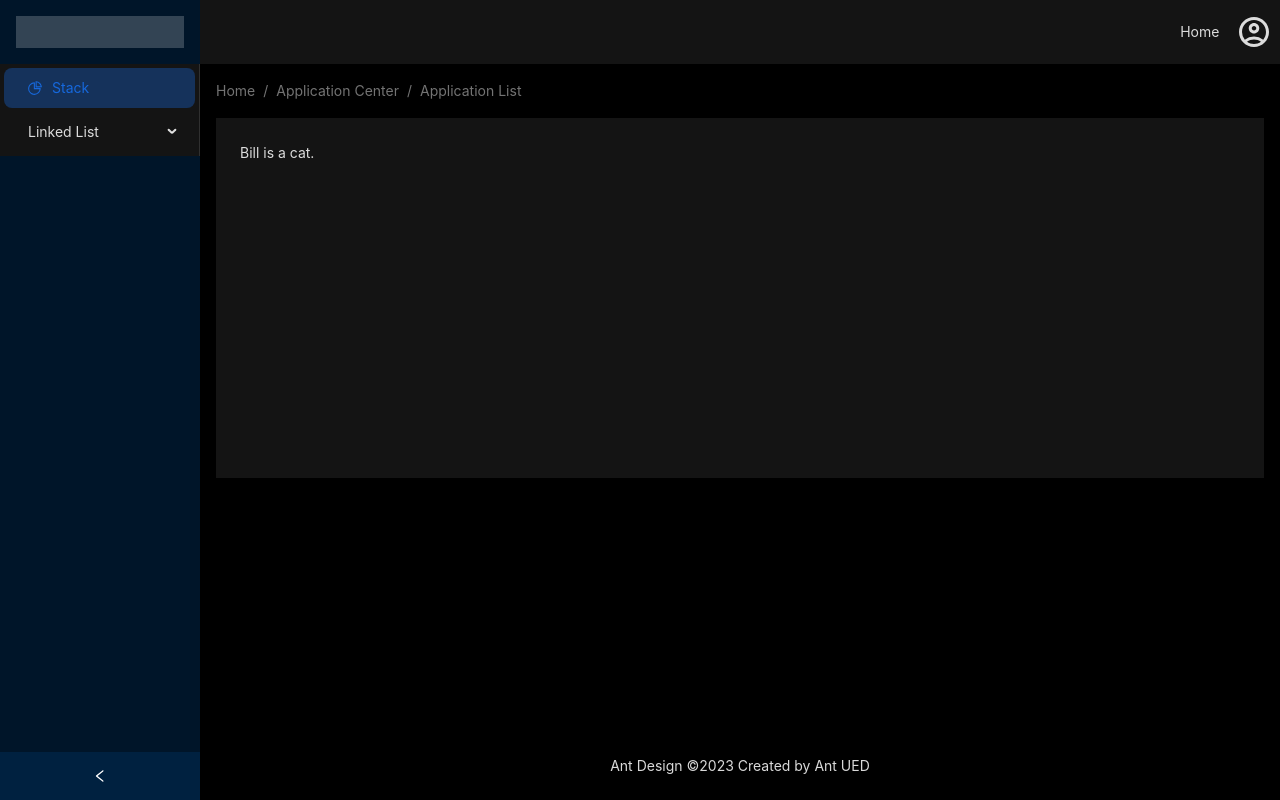
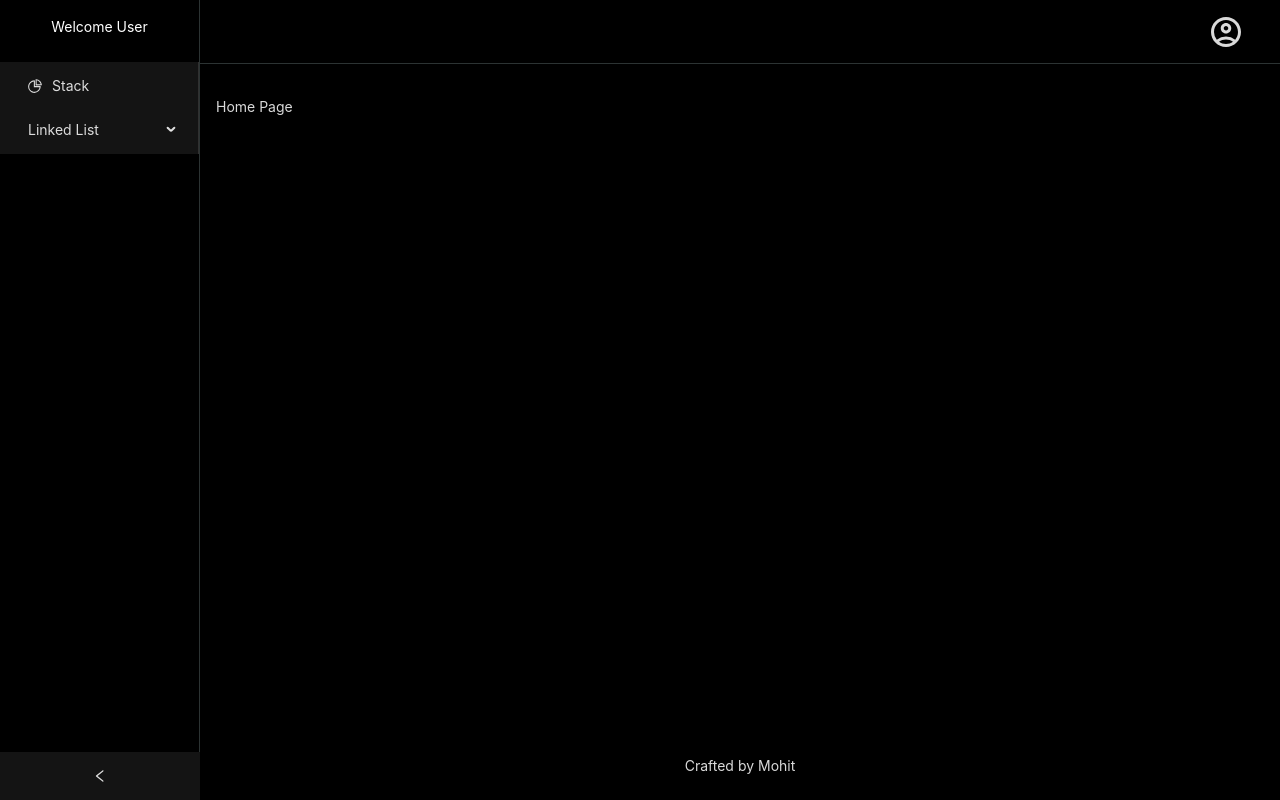
Before and after one commit to mohitgadhavi1/project_catfish, a Next.js app: page / in a window 1280 px wide. Built offline with nearby package versions, Linux system fonts and the light colour scheme.

Commit message:
remove metadata error

```diff
--- a/package.json
+++ b/package.json
@@ -10,6 +10,7 @@
   },
   "dependencies": {
     "@ant-design/icons": "^5.0.1",
+    "@reduxjs/toolkit": "^1.9.3",
     "@types/node": "18.14.6",
     "@types/react": "18.0.28",
     "@types/react-dom": "18.0.11",
@@ -20,6 +21,7 @@
     "react": "18.2.0",
     "react-dom": "18.2.0",
     "react-icons": "^4.8.0",
+    "react-redux": "^8.0.5",
     "typescript": "4.9.5"
   },
   "devDependencies": {
--- a/src/app/layout.jsx
+++ b/src/app/layout.jsx
@@ -6,23 +6,24 @@ import AppHeader from "../component/layout/AppHeader";
 import AppSidebar from "../component/layout/AppSidebar";
 import AppFooter from "../component/layout/AppFooter";
 import AppBreadcrumb from "../component/layout/AppBreadcrumb";
+import { store } from "../../store";
+import { Provider } from "react-redux";
 
 const { Content } = Layout;
 
-export const metadata = {
-	title: "Playground",
-	description: "comming soon",
-};
+// export const metadata = {
+// 	title: "Playground",
+// 	description: "comming soon",
+// };
 
 export default function RootLayout({ children }) {
 	const { defaultAlgorithm, darkAlgorithm } = theme;
 	const [isDarkMode, setIsDarkMode] = useState(true);
-	const handleClick = () => {
-		setIsDarkMode((previousValue) => !previousValue);
-	};
+
 	return (
 		<html lang="en">
-			<body>
+			<Provider store={store}>
+				<body className="dark:text-white dark:bg-[#2C3333]">
 					<ConfigProvider
 						theme={{
 							algorithm: isDarkMode ? darkAlgorithm : defaultAlgorithm,
@@ -49,6 +50,7 @@ export default function RootLayout({ children }) {
 						</Layout>
 					</ConfigProvider>
 				</body>
+			</Provider>
 		</html>
 	);
 }
--- a/src/app/page.jsx
+++ b/src/app/page.jsx
@@ -11,12 +11,11 @@ export default function Home() {
 	return (
 		<div
 			style={{
-				padding: 24,
 				minHeight: 360,
-				background: colorBgContainer,
+				// background: colorBgContainer,
 			}}
 		>
-			Bill is a cat.
+			Home Page
 		</div>
 	);
 }
--- /dev/null
+++ b/src/app/stack/page.jsx
@@ -0,0 +1,7 @@
+import React from "react";
+
+function Profile() {
+	return <div>Stack</div>;
+}
+
+export default Profile;
--- a/src/component/layout/AppBreadcrumb.js
+++ b/src/component/layout/AppBreadcrumb.js
@@ -7,15 +7,17 @@ function AppBreadcrumb() {
 			style={{
 				margin: "16px 0",
 			}}
-			items={[
-				{ title: "Home" },
-				{
-					title: <a href="">Application Center</a>,
-				},
-				{
-					title: <a href="">Application List</a>,
-				},
-			]}
+			items={
+				[
+					// { title: "Home" },
+					// {
+					// 	title: <a href="">Application Center</a>,
+					// },
+					// {
+					// 	title: <a href="">Application List</a>,
+					// },
+				]
+			}
 		></Breadcrumb>
 	);
 }
--- a/src/component/layout/AppFooter.js
+++ b/src/component/layout/AppFooter.js
@@ -8,7 +8,7 @@ function AppFooter() {
 				textAlign: "center",
 			}}
 		>
-			Ant Design ©2023 Created by Ant UED
+			Crafted by Mohit
 		</Footer>
 	);
 }
--- a/src/component/layout/AppHeader.js
+++ b/src/component/layout/AppHeader.js
@@ -1,6 +1,6 @@
 import React from "react";
 import Link from "next/link";
-import { Layout, theme } from "antd";
+import { Dropdown, Layout, theme } from "antd";
 import { MdOutlineAccountCircle } from "react-icons/md";
 const { Header } = Layout;
 
@@ -12,19 +12,48 @@ function AppHeader() {
 		<Header
 			style={{
 				padding: 0,
-				background: colorBgContainer,
+				background: "black",
+				borderBottom: "0.1px solid #2C3333",
 			}}
 		>
-			<div className="flex flex-wrap justify-end">
-				<div className=" w-[10%] flex flex-wrap  items-center justify-around">
-					<Link href={"/"}>Home</Link>
-					<Link href={"/profile"}>
+			<div className="flex h-full flex-wrap justify-end">
+				<div className=" w-[10%]  flex flex-wrap  items-center justify-around">
+					{/* <Link href={"/"}>Home</Link> */}
+					{/* <Link href={"/profile"}>
 						<MdOutlineAccountCircle size={36} className="" />
-					</Link>
+					</Link> */}
+					<Dropdown
+						menu={{
+							items: Items(),
+						}}
+					>
+						<MdOutlineAccountCircle
+							className={`cursor-pointer hover:text-[${colorBgContainer}]`}
+							size={36}
+						/>
+					</Dropdown>
 				</div>
 			</div>
 		</Header>
 	);
 }
 
+//================static===================================
+function getItem(label, key, icon, children) {
+	return {
+		key,
+		icon,
+		children,
+		label,
+	};
+}
+function Items() {
+	const items = [
+		getItem(<Link href={"/my_profile"}>My profile</Link>, 1),
+		getItem("Light Mode", 2),
+		getItem("Sign Out", 3),
+	];
+	return items;
+}
+
 export default AppHeader;
--- a/src/component/layout/AppSidebar.js
+++ b/src/component/layout/AppSidebar.js
@@ -5,40 +5,51 @@ import {
 	PieChartOutlined,
 	UserOutlined,
 } from "@ant-design/icons";
+import Link from "next/link";
 const { Sider } = Layout;
 
 function AppSidebar() {
 	const [collapsed, setCollapsed] = useState(false);
+	{
+		/* <Link href={"/"}>Home</Link> */
+	}
+	const items = [
+		getItem(<Link href={"/stack"}>Stack</Link>, "1", <PieChartOutlined />),
+		getItem("Linked List", "2", null, [
+			getItem("Singly", "3"),
+			getItem("Doubly", "4"),
+			getItem("Circular", "5"),
+			getItem("Circular Doubly", "6"),
+		]),
+		// getItem("Heap", "sub1", <UserOutlined />),
+	];
+
 	return (
 		<Sider
+			theme="light"
+			style={{
+				backgroundColor: "black",
+				borderRight: "0.1px solid #2C3333",
+			}}
 			collapsible
 			collapsed={collapsed}
 			onCollapse={(value) => setCollapsed(value)}
 		>
-			<div
-				style={{
-					height: 32,
-					margin: 16,
-					background: "rgba(255, 255, 255, 0.2)",
-				}}
+			<div className=" min-h-[30px] flex justify-center m-4 ">
+				{!collapsed && <p className="text-white">Welcome User</p>}
+			</div>
+
+			<Menu
+				// defaultSelectedKeys={["1"]}
+				mode="inline"
+				items={items}
 			/>
-			<Menu defaultSelectedKeys={["1"]} mode="inline" items={items} />
 		</Sider>
 	);
 }
 
 export default AppSidebar;
 
-const items = [
-	getItem("Stack", "1", <PieChartOutlined />),
-	getItem("Linked List", "2", null, [
-		getItem("Singly", "3"),
-		getItem("Doubly", "4"),
-		getItem("Circular", "5"),
-		getItem("Circular Doubly", "6"),
-	]),
-	// getItem("Heap", "sub1", <UserOutlined />),
-];
 function getItem(label, key, icon, children) {
 	return {
 		key,
--- /dev/null
+++ b/store.js
@@ -0,0 +1,5 @@
+import { configureStore } from "@reduxjs/toolkit";
+
+export const store = configureStore({
+	reducer: {},
+});
--- a/tailwind.config.js
+++ b/tailwind.config.js
@@ -1,5 +1,6 @@
 /** @type {import('tailwindcss').Config} */
 module.exports = {
+	darkMode: "media",
 	content: [
 		"./app/**/*.{js,ts,jsx,tsx}",
 		"./pages/**/*.{js,ts,jsx,tsx}",
```
Also changed, not shown: 1 other file (tests, documents, lock files or other folders). Lines whose indentation alone changed are shown as unchanged.
